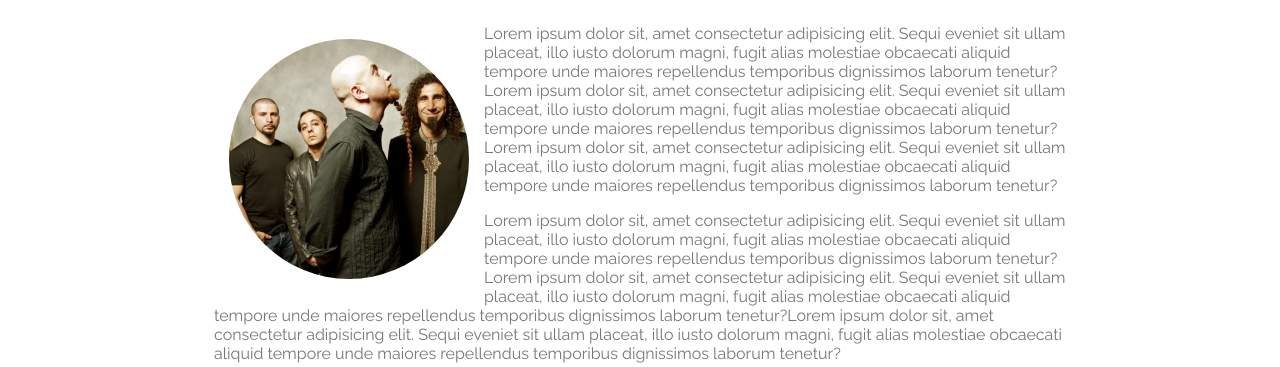
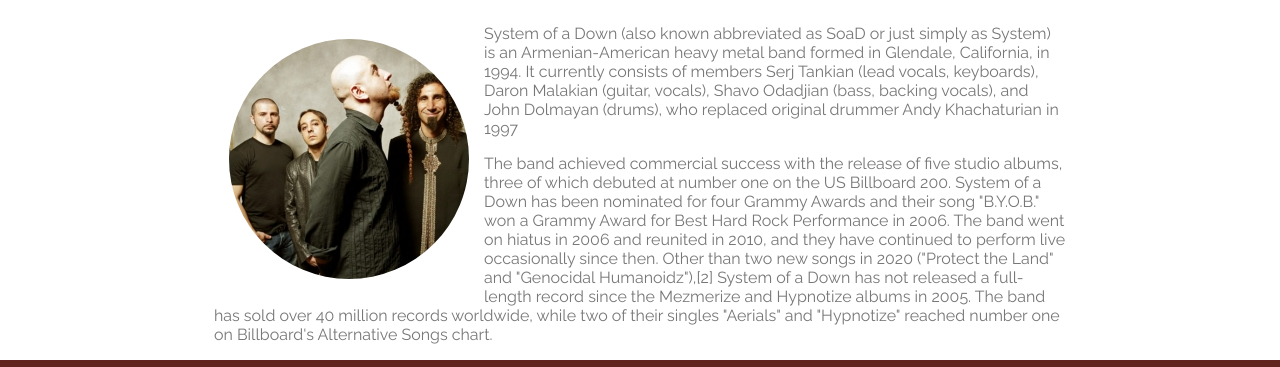
Before and after one commit to GuiTomaz/Rock-Band-Site, a plain HTML site: page about.html in a window 1280 px wide. Shown: the part 313-680 px from the top of the page. Drawn offline with Linux system fonts and the light colour scheme; files whose address does not match are found by name.

Commit message:
Modificando conteudo de about

```diff
--- a/about.html
+++ b/about.html
@@ -23,25 +23,19 @@
         <section class="content-section container">
             <h2 class="section-header">About</h2>
             <img class="about-band-image" src="Assets/images/soad1.jpg" alt="Capa da banda System of a Down">
-            <p>Lorem ipsum dolor sit, amet consectetur adipisicing elit. Sequi eveniet sit ullam placeat,
-                illo iusto dolorum magni, fugit alias molestiae obcaecati aliquid tempore unde maiores
-                repellendus temporibus dignissimos laborum tenetur? Lorem ipsum dolor sit, amet consectetur adipisicing
-                elit. Sequi eveniet sit ullam placeat,
-                illo iusto dolorum magni, fugit alias molestiae obcaecati aliquid tempore unde maiores
-                repellendus temporibus dignissimos laborum tenetur?Lorem ipsum dolor sit, amet consectetur adipisicing
-                elit. Sequi eveniet sit ullam placeat,
-                illo iusto dolorum magni, fugit alias molestiae obcaecati aliquid tempore unde maiores
-                repellendus temporibus dignissimos laborum tenetur?</p>
+            <p>System of a Down (also known abbreviated as SoaD or just simply as System) is an Armenian-American
+                heavy metal band formed in Glendale, California, in 1994. It currently consists of members Serj Tankian
+                (lead vocals, keyboards), Daron Malakian (guitar, vocals), Shavo Odadjian (bass, backing vocals), and
+                John Dolmayan (drums), who replaced original drummer Andy Khachaturian in 1997</p>
 
-            <p>Lorem ipsum dolor sit, amet consectetur adipisicing elit. Sequi eveniet sit ullam placeat,
-                illo iusto dolorum magni, fugit alias molestiae obcaecati aliquid tempore unde maiores
-                repellendus temporibus dignissimos laborum tenetur?Lorem ipsum dolor sit, amet consectetur adipisicing
-                elit. Sequi eveniet sit ullam placeat,
-                illo iusto dolorum magni, fugit alias molestiae obcaecati aliquid tempore unde maiores
-                repellendus temporibus dignissimos laborum tenetur?Lorem ipsum dolor sit, amet consectetur adipisicing
-                elit. Sequi eveniet sit ullam placeat,
-                illo iusto dolorum magni, fugit alias molestiae obcaecati aliquid tempore unde maiores
-                repellendus temporibus dignissimos laborum tenetur?</p>
+            <p>The band achieved commercial success with the release of five studio albums, three of which debuted at
+                number one on the US Billboard 200. System of a Down has been nominated for four Grammy Awards and their
+                song "B.Y.O.B." won a Grammy Award for Best Hard Rock Performance in 2006. The band went on hiatus in
+                2006 and reunited in 2010, and they have continued to perform live occasionally since then. Other than
+                two new songs in 2020 ("Protect the Land" and "Genocidal Humanoidz"),[2] System of a Down has not
+                released a full-length record since the Mezmerize and Hypnotize albums in 2005. The band has sold over
+                40 million records worldwide, while two of their singles "Aerials" and "Hypnotize" reached number one
+                on Billboard's Alternative Songs chart.</p>
         </section>
     </main>
     <footer class="main-footer">
```
